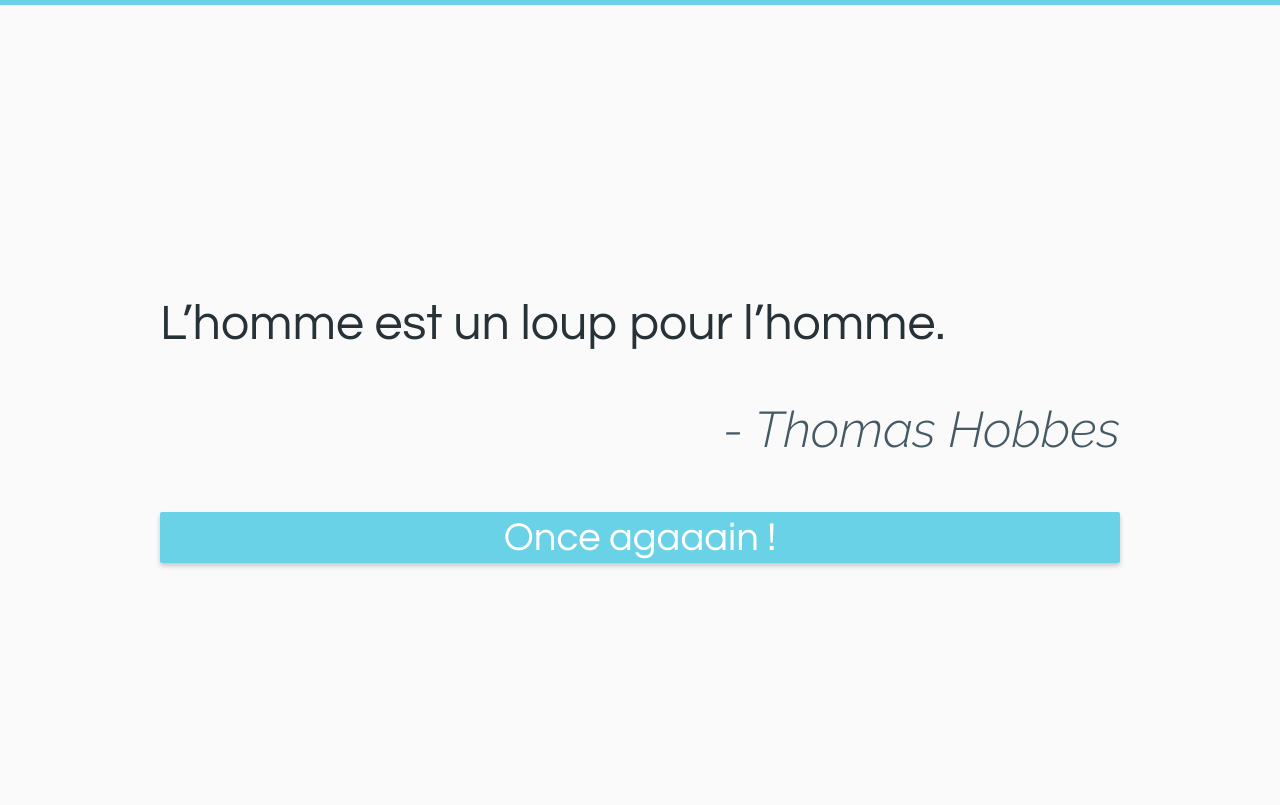
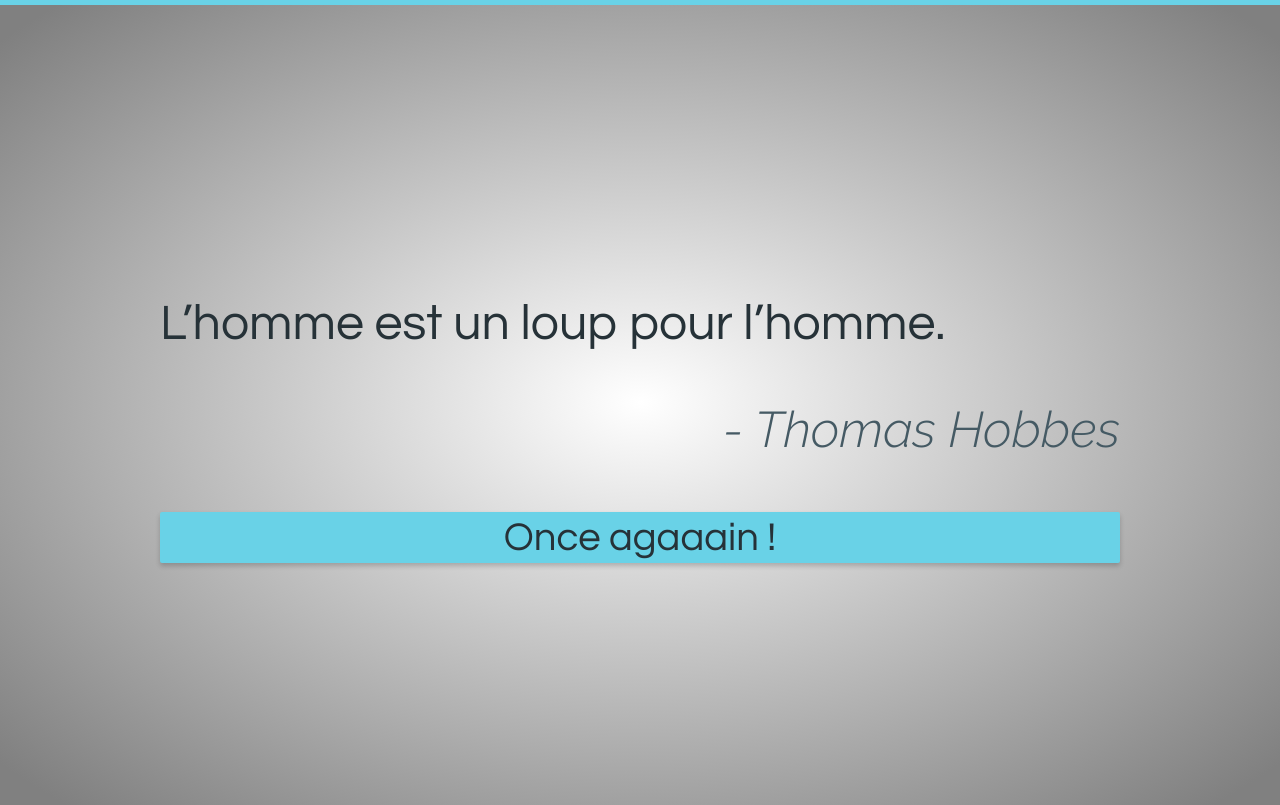
Before and after one commit to ImMyst/Learning-React.js, a React (Create React App) app: page / in a window 1280 px wide. Built offline with nearby package versions, Linux system fonts and the light colour scheme.

Commit message:
Switch to prod mode

```diff
--- a/src/index.css
+++ b/src/index.css
@@ -5,7 +5,7 @@ body {
     margin: 0;
     padding-bottom: 0;
     overflow: hidden;
-    background-color: #fafafa;
+    background-image: radial-gradient(white, grey 95%);
 }
 
 *::selection {
@@ -44,7 +44,7 @@ button {
     font-family: 'Questrial', sans-serif;
     border: none;
     background-color: #69d2e7;
-    color: white;
+    color: #263238;
     border-radius: 2px;
     cursor: pointer;
     outline: none;
```
Also changed, not shown: 1 other file (tests, documents, lock files or other folders).
